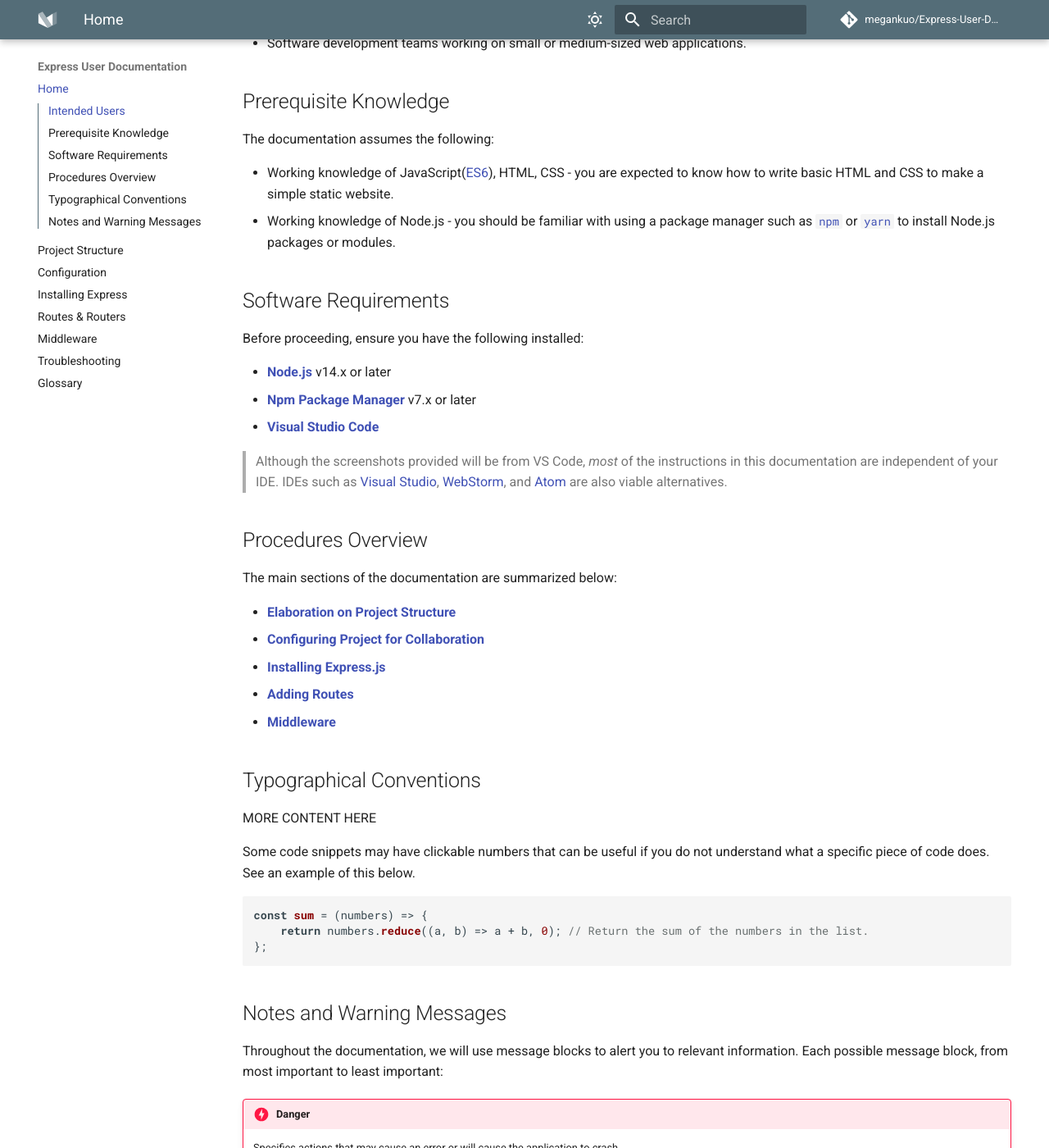
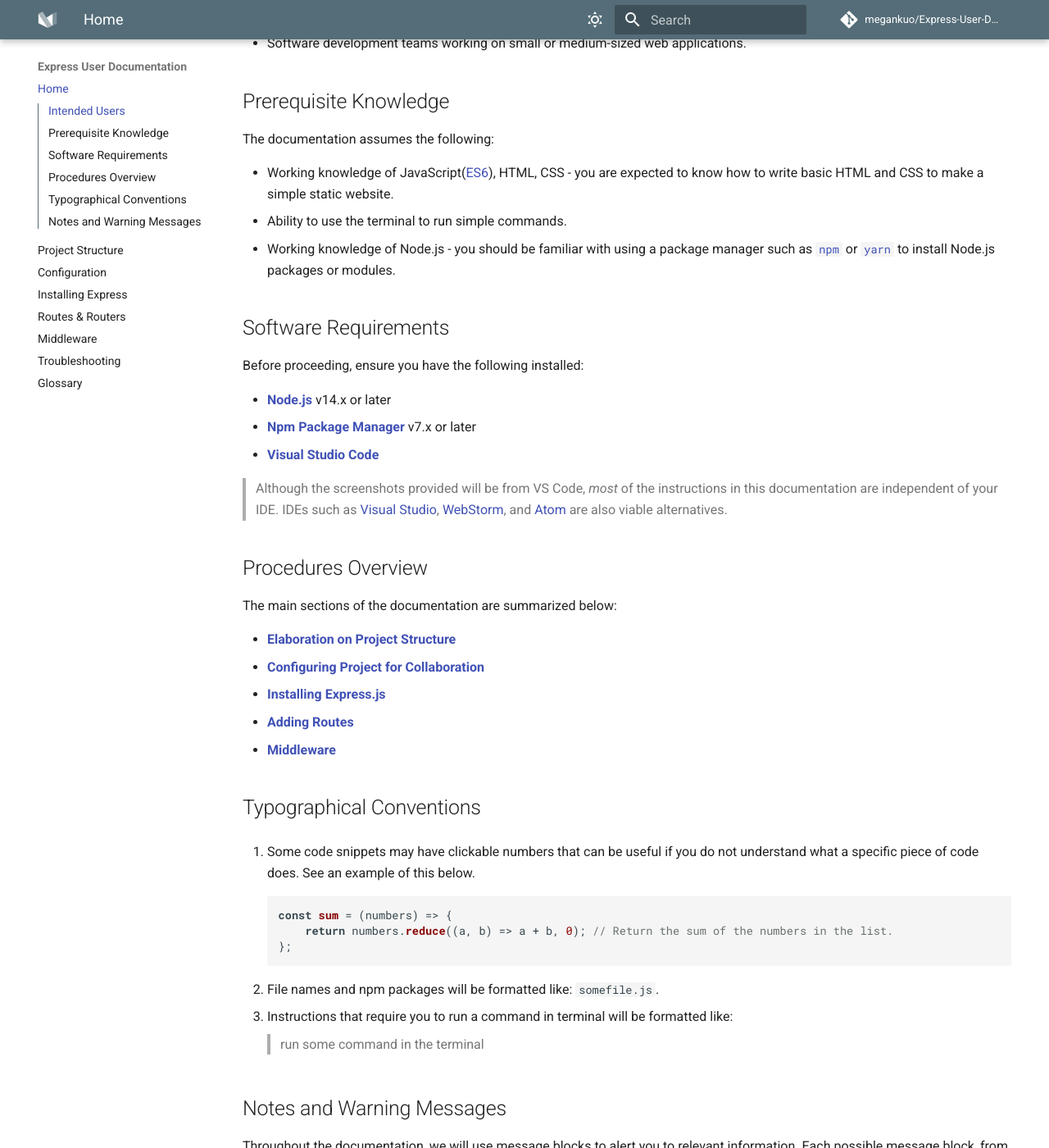
Before and after one commit to megankuo/Express-User-Documentation, an MkDocs documentation site: the page built from docs/index.md, in a window 1280 px wide and 1400 px high, scrolled down 517 px. Shown: the whole window at 82% size. Built offline with MkDocs 1.6.1 and Material for MkDocs 9.7.7, drawn with Linux system fonts in a browser that asks for light colours; nearby versions of some CDN libraries; comment, search, counter and statistics services are not loaded.

Commit message:
Editing Intro

````diff
--- a/docs/index.md
+++ b/docs/index.md
@@ -20,6 +20,7 @@
 The documentation assumes the following:
 
 - Working knowledge of JavaScript([ES6](https://262.ecma-international.org/6.0/)), HTML, CSS - you are expected to know how to write basic HTML and CSS to make a simple static website.
+- Ability to use the terminal to run simple commands.
 - Working knowledge of Node.js - you should be familiar with using a package manager such as [`npm`](https://www.npmjs.com/) or [`yarn`](https://yarnpkg.com/) to install Node.js packages or modules.
 
 ## Software Requirements
@@ -45,18 +46,21 @@
 
 
 ## Typographical Conventions
-MORE CONTENT HERE
-
-Some code snippets may have clickable numbers that can be useful
+1. Some code snippets may have clickable numbers that can be useful
 if you do not understand what a specific piece of code does. See an example of this below.
 
-``` { .js .annotate }
-const sum = (numbers) => {
-    return numbers.reduce((a, b) => a + b, 0); // (1)
-};
-```
+    ``` { .js .annotate }
+    const sum = (numbers) => {
+        return numbers.reduce((a, b) => a + b, 0); // (1)
+    };
+    ```
 
-1. Return the sum of the numbers in the list.
+    1. Return the sum of the numbers in the list.
+
+2. File names and npm packages will be formatted like: `somefile.js`.
+
+3. Instructions that require you to run a command in terminal will be formatted like:
+> run some command in the terminal
 
 ## Notes and Warning Messages
 
````
